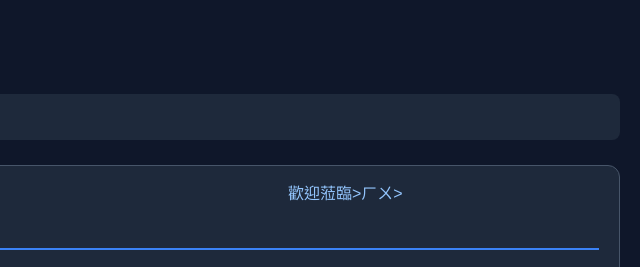
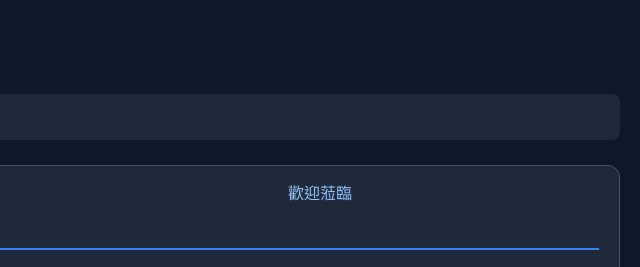
Before and after one commit to 111316029/website_CSS, a plain HTML site: page index.html in a window 1280 px wide. Shown: the top 267 px of the page, 640-1280 px from the left. Drawn offline with Linux system fonts and the light colour scheme.

Commit message:
Update index.html

```diff
--- a/index.html
+++ b/index.html
@@ -134,7 +134,7 @@
     <main>
         <aside>
             <blockquote>
-                <p style="color: #93c5fd;">歡迎蒞臨>ㄏㄨ>
+                <p style="color: #93c5fd;">歡迎蒞臨</p>
             </blockquote>
         </aside>
 
```
